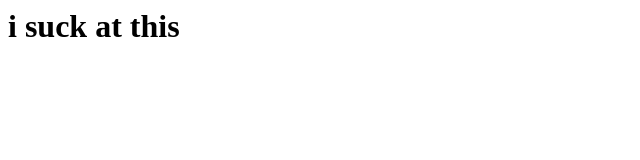
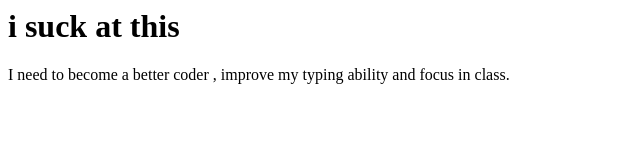
Before and after one commit to kabdullah9/git-page-demo, a plain HTML site: page index.html in a window 1280 px wide. Shown: the whole page, without its empty margins (0-640 px from the left). Drawn offline with Linux system fonts and the light colour scheme.

Commit message:
more content

```diff
--- a/index.html
+++ b/index.html
@@ -5,5 +5,6 @@
     </Head>
     <body>
         <h1>i suck at this</h1>
+        <p>I need to become a better coder , improve my typing ability and focus in class.</p>
     </body>
 </html>
```
